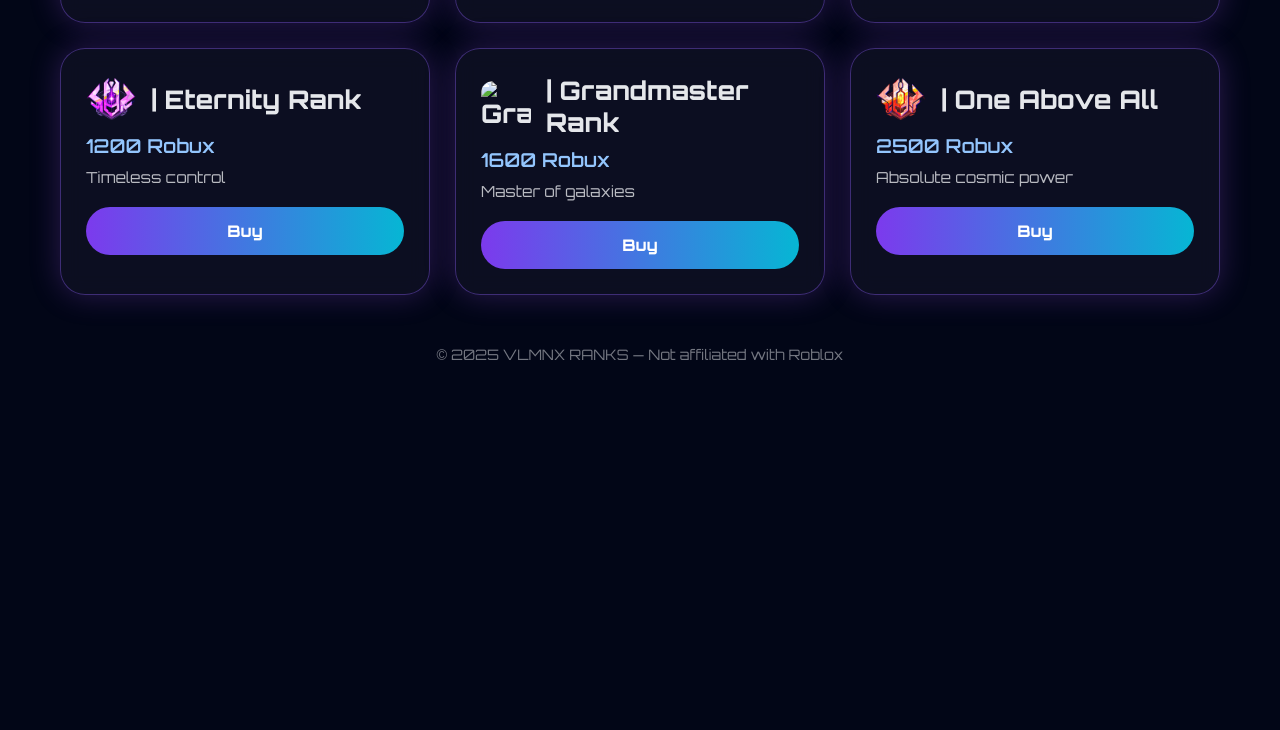
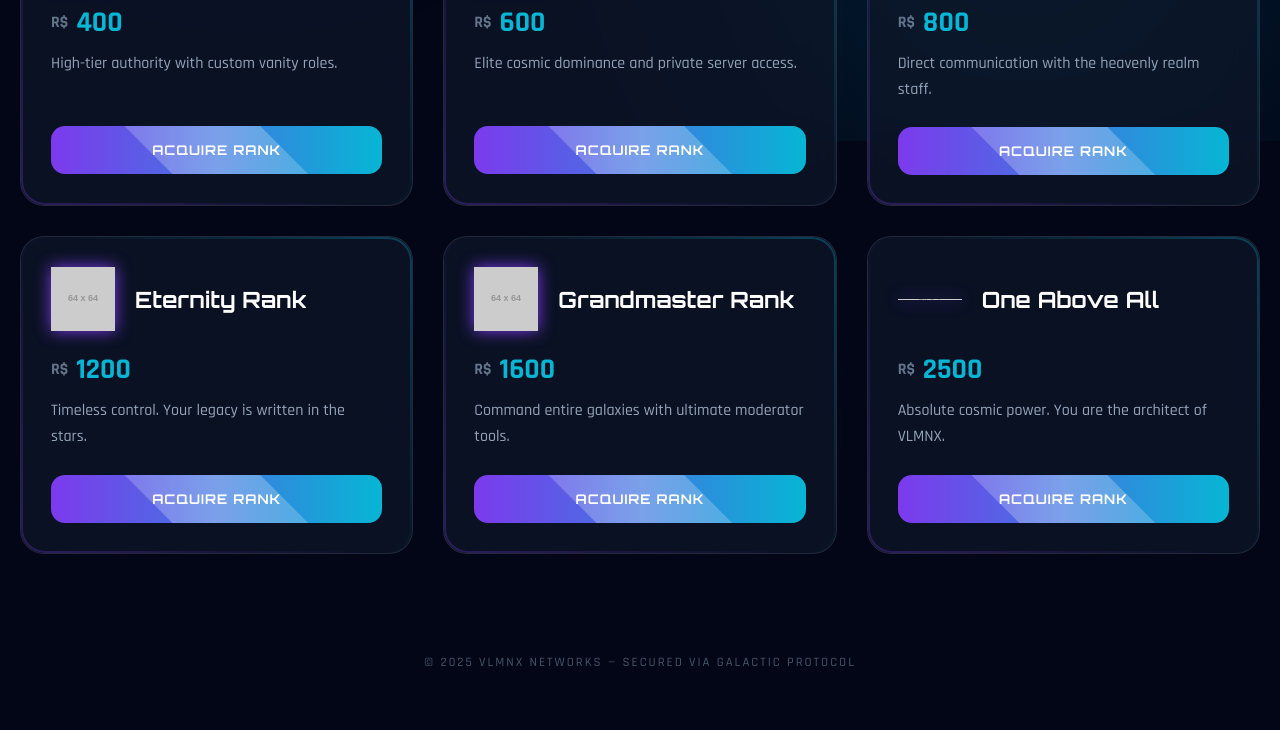
Before and after one commit to 1xvlmnx/1xvlmnx.github.io, a plain HTML site: page index.html in a window 1280 px wide. Shown: the part 659-1389 px from the top of the page. Before the commit the page ends 1052 px from the top, so only its background shows below. Drawn offline with Linux system fonts and the light colour scheme; placeholder pictures from the web are drawn by us.

Commit message:
Update index.html

```diff
--- a/index.html
+++ b/index.html
@@ -2,168 +2,273 @@
 <html lang="en">
 <head>
     <meta charset="UTF-8">
-<title>VLMNX RANKS</title>
+    <title>VLMNX | COSMIC MARKET</title>
     <meta name="viewport" content="width=device-width, initial-scale=1.0">
-
-<!-- Font -->
-<link href="https://fonts.googleapis.com/css2?family=Orbitron:wght@400;600;800&display=swap" rel="stylesheet">
+    <link href="https://fonts.googleapis.com/css2?family=Orbitron:wght@400;700;900&family=Rajdhani:wght@500;700&display=swap" rel="stylesheet">
 
     <style>
-* { margin:0; padding:0; box-sizing:border-box; font-family: 'Orbitron', sans-serif; }
+        :root {
+            --primary: #7c3aed;
+            --secondary: #06b6d4;
+            --accent: #f472b6;
+            --bg: #020617;
+            --card-bg: rgba(15, 23, 42, 0.7);
+        }
+
+        * { margin:0; padding:0; box-sizing:border-box; }
 
         body {
-  min-height:100vh;
-  background:#020617;
-  color:#e5e7eb;
-  overflow-x:hidden;
-  position:relative;
+            background-color: var(--bg);
+            color: #f8fafc;
+            font-family: 'Rajdhani', sans-serif;
+            overflow-x: hidden;
+            min-height: 100vh;
         }
 
-/* Galaxy moving stars */
-@keyframes moveStars {
-  from { background-position: 0 0, 0 0, 0 0; }
-  to { background-position: -2000px 2000px, 1500px -1500px, -1000px 1000px; }
+        /* --- LOADING SCREEN --- */
+        #loader {
+            position: fixed;
+            inset: 0;
+            background: var(--bg);
+            z-index: 9999;
+            display: flex;
+            flex-direction: column;
+            justify-content: center;
+            align-items: center;
+            transition: opacity 0.8s ease, visibility 0.8s;
+        }
+        .spinner {
+            width: 80px;
+            height: 80px;
+            border: 4px solid rgba(124, 58, 237, 0.1);
+            border-left-color: var(--primary);
+            border-radius: 50%;
+            animation: spin 1s linear infinite;
+            margin-bottom: 20px;
+        }
+        @keyframes spin { to { transform: rotate(360deg); } }
+
+        /* --- BACKGROUND DECOR --- */
+        .nebula {
+            position: fixed;
+            top: 0; left: 0; width: 100%; height: 100%;
+            background:
+                radial-gradient(circle at 20% 30%, rgba(124, 58, 237, 0.15) 0%, transparent 40%),
+                radial-gradient(circle at 80% 70%, rgba(6, 182, 212, 0.15) 0%, transparent 40%);
+            z-index: -1;
         }
 
-body::before {
-  content:"";
-  position:fixed; inset:0;
-  background:
-    radial-gradient(1px 1px at 20% 30%, white, transparent),
-    radial-gradient(1px 1px at 80% 40%, white, transparent),
-    radial-gradient(1px 1px at 50% 70%, white, transparent);
-  opacity:0.4;
-  z-index:-1;
-  animation: moveStars 120s linear infinite;
+        /* --- TYPOGRAPHY --- */
+        h1 {
+            font-family: 'Orbitron', sans-serif;
+            text-align: center;
+            font-size: clamp(2rem, 8vw, 4rem);
+            font-weight: 900;
+            padding: 60px 20px 20px;
+            background: linear-gradient(to right, #fff, var(--primary), var(--secondary), #fff);
+            background-size: 200% auto;
+            -webkit-background-clip: text;
+            -webkit-text-fill-color: transparent;
+            animation: shine 4s linear infinite;
+        }
+        @keyframes shine { to { background-position: 200% center; } }
+
+        /* --- GRID & CARDS --- */
+        .market {
+            max-width: 1300px;
+            margin: 0 auto;
+            display: grid;
+            grid-template-columns: repeat(auto-fit, minmax(320px, 1fr));
+            gap: 30px;
+            padding: 40px 20px;
         }
 
-/* Title */
-h1 {
-  text-align:center;
-  font-size:3.5rem;
-  letter-spacing:8px;
-  margin:50px 0;
-  background: linear-gradient(90deg, #a78bfa, #22d3ee, #f472b6);
-  -webkit-background-clip: text;
-  -webkit-text-fill-color: transparent;
-  animation: glow 3s infinite alternate;
-}
-@keyframes glow {
-  from { text-shadow:0 0 15px #6366f1; }
-  to { text-shadow:0 0 35px #22d3ee; }
+        .card {
+            background: var(--card-bg);
+            border: 1px solid rgba(255, 255, 255, 0.1);
+            border-radius: 24px;
+            padding: 30px;
+            backdrop-filter: blur(16px);
+            position: relative;
+            transition: all 0.4s cubic-bezier(0.175, 0.885, 0.32, 1.275);
+            opacity: 0; /* Handled by JS animation */
+            transform: translateY(30px);
         }
 
-/* Market grid */
-.market {
-  max-width:1200px;
-  margin:auto;
-  display:grid;
-  grid-template-columns: repeat(auto-fit,minmax(300px,1fr));
-  gap:25px;
-  padding:20px;
+        .card::before {
+            content: "";
+            position: absolute;
+            inset: 0;
+            border-radius: 24px;
+            padding: 2px;
+            background: linear-gradient(45deg, var(--primary), transparent, var(--secondary));
+            -webkit-mask: linear-gradient(#fff 0 0) content-box, linear-gradient(#fff 0 0);
+            mask-composite: exclude;
+            opacity: 0.3;
+            transition: 0.4s;
         }
 
-/* Glassmorphism card */
-.card {
-  background: rgba(20,20,40,0.6);
-  border: 1px solid rgba(139,92,246,0.4);
-  border-radius:25px;
-  padding:25px;
-  backdrop-filter: blur(10px);
-  box-shadow:0 0 30px rgba(168,85,247,0.25);
-  transition:0.4s ease;
-  position:relative;
-  overflow:hidden;
-  cursor:pointer;
-}
         .card:hover {
-  transform: translateY(-10px) scale(1.04);
-  box-shadow:0 0 50px rgba(139,92,246,0.8);
+            transform: translateY(-12px);
+            border-color: rgba(124, 58, 237, 0.5);
+            box-shadow: 0 20px 40px rgba(0, 0, 0, 0.4), 0 0 20px rgba(124, 58, 237, 0.2);
         }
 
-/* Rank flex */
-.rank {
-  display:flex;
-  align-items:center;
-  gap:15px;
-  font-size:1.6rem;
-  font-weight:700;
-}
-.rank img {
-  width:50px;
-  height:50px;
-  border-radius:12px;
-  transition: transform 0.3s ease;
-}
-.card:hover .rank img { transform: scale(1.2) rotate(10deg); }
+        .card:hover::before { opacity: 1; }
 
-/* Price and description */
-.price { margin:10px 0; font-size:1.2rem; color:#93c5fd; font-weight:600; }
-.desc { font-size:0.95rem; opacity:0.8; }
-
-/* Buy button */
-.buy {
-  margin-top:20px; width:100%; padding:14px;
-  border:none; border-radius:999px;
-  background: linear-gradient(90deg, #7c3aed, #06b6d4);
-  color:white; font-size:1rem; font-weight:700;
-  cursor:pointer; transition:0.3s ease, box-shadow 0.3s ease, transform 0.3s ease;
-}
-.buy:hover {
-  transform: scale(1.08);
-  box-shadow:0 0 25px #7c3aed;
+        .rank-header {
+            display: flex;
+            align-items: center;
+            gap: 20px;
+            margin-bottom: 20px;
         }
 
-/* Entrance animation */
-@keyframes floatIn {
-  from { opacity:0; transform: translateY(50px); }
-  to { opacity:1; transform: translateY(0); }
+        .rank-header img {
+            width: 64px;
+            height: 64px;
+            object-fit: contain;
+            filter: drop-shadow(0 0 8px var(--primary));
+            transition: transform 0.5s ease;
         }
-.card { animation: floatIn 0.8s ease; }
+        .card:hover .rank-header img { transform: rotate(12deg) scale(1.1); }
 
-/* Footer */
+        .rank-name {
+            font-family: 'Orbitron', sans-serif;
+            font-size: 1.4rem;
+            font-weight: 700;
+            color: #fff;
+        }
+
+        .price-tag {
+            font-size: 1.8rem;
+            font-weight: 700;
+            color: var(--secondary);
+            margin-bottom: 10px;
+            display: flex;
+            align-items: center;
+            gap: 8px;
+        }
+
+        .desc {
+            font-size: 1rem;
+            color: #94a3b8;
+            line-height: 1.6;
+            margin-bottom: 25px;
+            min-height: 50px;
+        }
+
+        /* --- BUTTON SHIMMER --- */
+        .buy-btn {
+            width: 100%;
+            padding: 16px;
+            border: none;
+            border-radius: 14px;
+            background: linear-gradient(90deg, var(--primary), var(--secondary));
+            color: white;
+            font-family: 'Orbitron', sans-serif;
+            font-weight: 700;
+            text-transform: uppercase;
+            letter-spacing: 1px;
+            cursor: pointer;
+            position: relative;
+            overflow: hidden;
+            transition: 0.3s;
+        }
+
+        .buy-btn:hover {
+            filter: brightness(1.2);
+            letter-spacing: 2px;
+        }
+
+        .buy-btn::after {
+            content: "";
+            position: absolute;
+            top: -50%; left: -50%;
+            width: 200%; height: 200%;
+            background: linear-gradient(45deg, transparent, rgba(255,255,255,0.3), transparent);
+            transform: rotate(45deg);
+            transition: 0.5s;
+        }
+        .buy-btn:hover::after { left: 120%; }
+
         footer {
-  text-align:center; padding:30px; font-size:0.9rem; opacity:0.5;
+            text-align: center;
+            padding: 60px 20px;
+            font-size: 0.8rem;
+            letter-spacing: 2px;
+            text-transform: uppercase;
+            color: #475569;
+        }
+
+        /* Entry Animation Class */
+        .fade-up {
+            opacity: 1 !important;
+            transform: translateY(0) !important;
         }
     </style>
 </head>
 
 <body>
-<h1>VLMNX RANKS</h1>
+
+    <div id="loader">
+        <div class="spinner"></div>
+        <p style="font-family: 'Orbitron'; letter-spacing: 4px; color: var(--primary);">INITIALIZING SYSTEM...</p>
+    </div>
+
+    <div class="nebula"></div>
+
+    <h1>VLMNX STORE</h1>
 
     <div class="market" id="market"></div>
 
-<footer>© 2025 VLMNX RANKS — Not affiliated with Roblox</footer>
+    <footer>© 2025 VLMNX NETWORKS — Secured via Galactic Protocol</footer>
 
     <script>
         const ranks = [
-  { img:"69009-bronze.png", name:"Bronze Rank", price:"50 Robux", desc:"Starter cosmic access", link:"#"},
-  { img:"29153-silver.png", name:"Silver Rank", price:"100 Robux", desc:"Enhanced galaxy perks", link:"#"},
-  { img:"3862-gold.png", name:"Gold Rank", price:"200 Robux", desc:"Premium star powers", link:"#"},
-  { img:"82105-platinum.png", name:"Platinum Rank", price:"400 Robux", desc:"High-tier authority", link:"#"},
-  { img:"11591-diamond.png", name:"Diamond Rank", price:"600 Robux", desc:"Elite cosmic dominance", link:"#"},
-  { img:"20579-celestial.png", name:"Celestial Rank", price:"800 Robux", desc:"Heavenly realm access", link:"#"},
-  { img:"4373-eternity.png", name:"Eternity Rank", price:"1200 Robux", desc:"Timeless control", link:"#"},
-  { img:"44123-grandmaster.png", name:"Grandmaster Rank", price:"1600 Robux", desc:"Master of galaxies", link:"#"},
-  { img:"18372-oneaboveall.png", name:"One Above All", price:"2500 Robux", desc:"Absolute cosmic power", link:"#"}
+            { img:"https://via.placeholder.com/64/cd7f32/ffffff?text=B", name:"Bronze Rank", price:"50", desc:"Access to basic cosmic channels and starter badges."},
+            { img:"https://via.placeholder.com/64/c0c0c0/ffffff?text=S", name:"Silver Rank", price:"100", desc:"Enhanced galaxy perks including priority support."},
+            { img:"https://via.placeholder.com/64/ffd700/000000?text=G", name:"Gold Rank", price:"200", desc:"Unlock premium star powers and exclusive chat effects."},
+            { img:"https://via.placeholder.com/64/e5e4e2/000000?text=P", name:"Platinum Rank", price:"400", desc:"High-tier authority with custom vanity roles."},
+            { img:"https://via.placeholder.com/64/b9f2ff/000000?text=D", name:"Diamond Rank", price:"600", desc:"Elite cosmic dominance and private server access."},
+            { img:"https://via.placeholder.com/64/9333ea/ffffff?text=C", name:"Celestial Rank", price:"800", desc:"Direct communication with the heavenly realm staff."},
+            { img:"https://via.placeholder.com/64/ffffff/000000?text=E", name:"Eternity Rank", price:"1200", desc:"Timeless control. Your legacy is written in the stars."},
+            { img:"https://via.placeholder.com/64/ff4500/ffffff?text=M", name:"Grandmaster Rank", price:"1600", desc:"Command entire galaxies with ultimate moderator tools."},
+            { img:"https://via.placeholder.com/64/00ffff/000000?text=!", name:"One Above All", price:"2500", desc:"Absolute cosmic power. You are the architect of VLMNX."}
         ];
 
         const market = document.getElementById("market");
 
-ranks.forEach(rank => {
+        // Load content
+        ranks.forEach((rank, index) => {
             const card = document.createElement("div");
-  card.className="card";
-  card.innerHTML=`
-    <div class="rank">
+            card.className = "card";
+            card.style.transitionDelay = `${index * 0.1}s`; // Staggered delay
+
+            card.innerHTML = `
+                <div class="rank-header">
                     <img src="${rank.img}" alt="${rank.name}">
-      <span>| ${rank.name}</span>
+                    <div class="rank-name">${rank.name}</div>
                 </div>
-    <div class="price">${rank.price}</div>
+                <div class="price-tag">
+                    <span style="font-size: 1rem; color: #64748b;">R$</span> ${rank.price}
+                </div>
                 <div class="desc">${rank.desc}</div>
-    <button class="buy">Buy</button>
+                <button class="buy-btn">Acquire Rank</button>
             `;
-  card.querySelector(".buy").onclick = ()=>{ window.open(rank.link,"_blank"); };
+
             market.appendChild(card);
+        });
+
+        // Handle Loading and Animation Trigger
+        window.addEventListener('load', () => {
+            const loader = document.getElementById('loader');
+            setTimeout(() => {
+                loader.style.opacity = '0';
+                loader.style.visibility = 'hidden';
+
+                // Trigger staggered entry animation
+                document.querySelectorAll('.card').forEach(c => c.classList.add('fade-up'));
+            }, 1500); // Artificial delay for effect
         });
     </script>
 </body>
```
Lines whose indentation alone changed are shown as unchanged.
